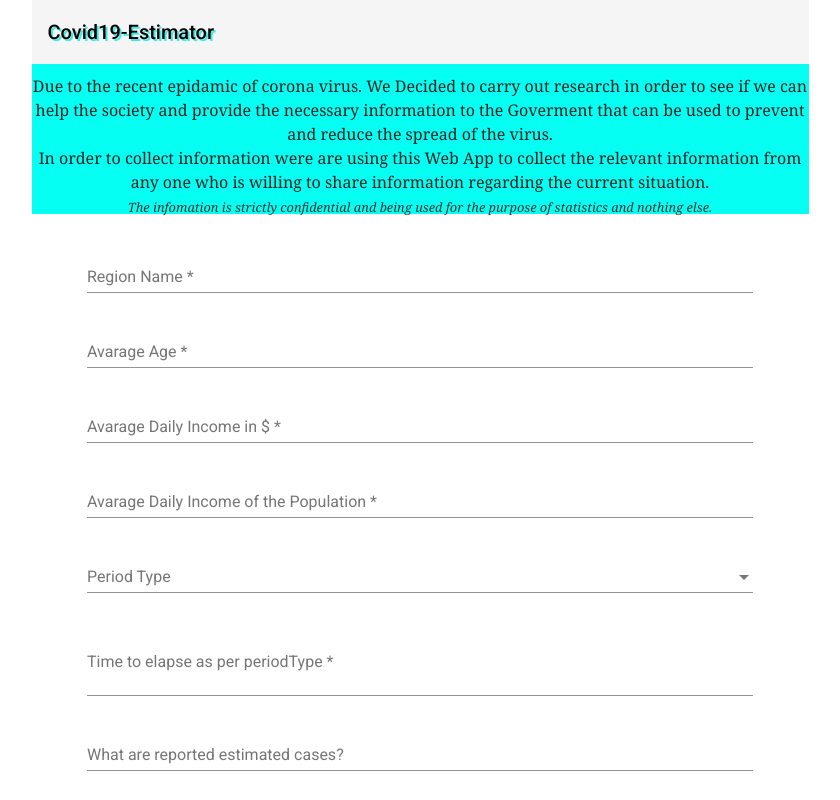
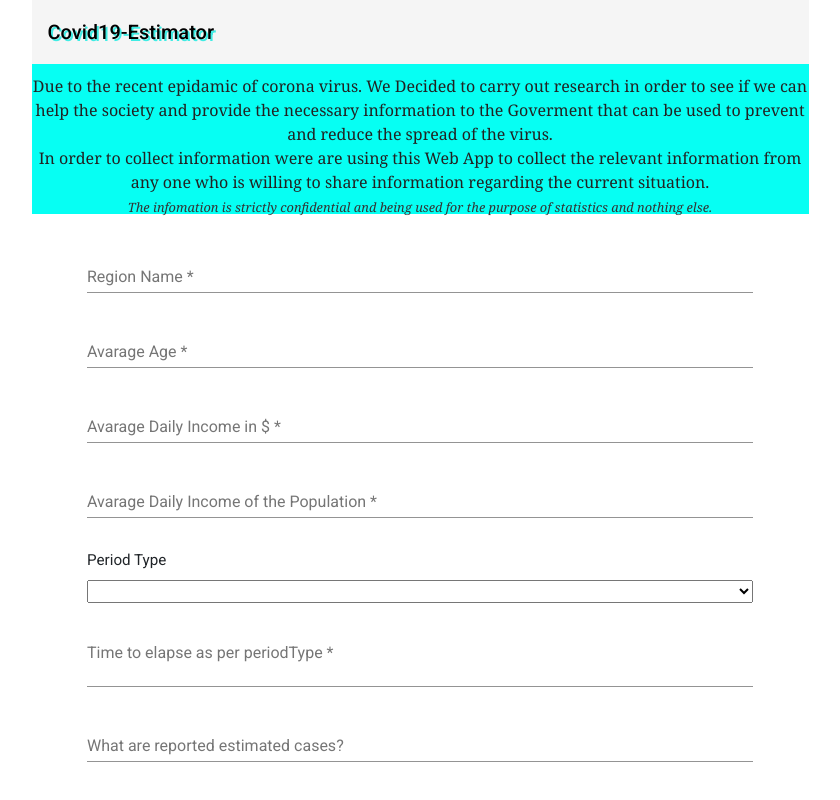
Before and after one commit to amosmoyo/buildSDGCovid19, an Angular app: page / in a window 1280 px wide. Shown: the top 800 px of the page, without its empty margins (220-1060 px from the left). Built offline with nearby package versions, Linux system fonts and the light colour scheme.

Commit message:
new changes

```diff
--- a/src/app/components/form/form.component.html
+++ b/src/app/components/form/form.component.html
@@ -78,23 +78,22 @@
           </mat-form-field>
         </div>
 
-        <mat-form-field class="FormGroup" id="end">
-          <mat-label for="periodType">Period Type</mat-label>
-          <mat-select ngModel
+        <div class="FormGroup" id="end">
+          <label for="periodType">Period Type</label>
+          <select     ngModel
                       name="periodType"
                       class="formcontrols"
                       data-period-type
                       id="periodType"
                       #periodType = "ngModel"
-                      role="tablist"
           >
 
-            <mat-option value="days"   role="tab"  aria-selected="false">Days</mat-option>
-            <mat-option value="weeks"  role="tab"  aria-selected="false">Weeks</mat-option>
-            <mat-option value="months" role="tab"  aria-selected="false">Months</mat-option>
+            <option value="days"   aria-selected="false">Days</option>
+            <option value="weeks"  aria-selected="false">Weeks</option>
+            <option value="months" aria-selected="false">Months</option>
 
-          </mat-select>
-        </mat-form-field>
+          </select>
+        </div>
 
         <mat-form-field class="FormGroup">
           <mat-label for="timeToElapse">Time to elapse as per periodType</mat-label><br>
```
